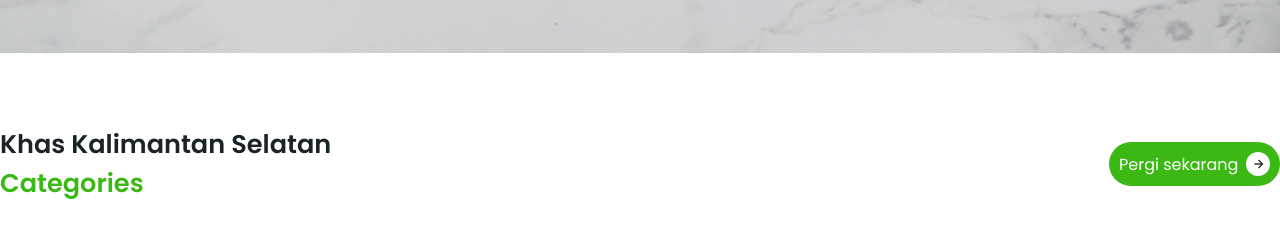
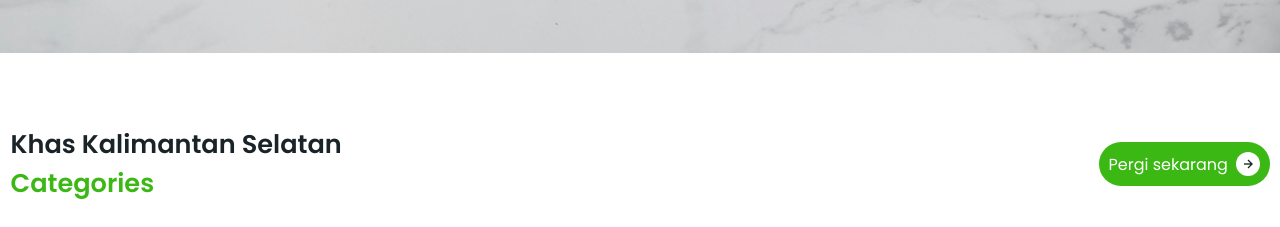
Before and after one commit to kouuch/Ingfoleh, a plain HTML site: page index.html in a window 1280 px wide. Shown: the part 703-930 px from the top of the page. Drawn offline with nearby package versions, Linux system fonts and the light colour scheme.

Commit message:
Menambahkan batas lebar dan pemusatan konten kategori
Menyetel lebar maksimum untuk elemen .categories agar tidak lebih dari 1259px dan memastikan konten terpusat secara horizontal dengan margin kiri dan kanan otomatis.

```diff
--- a/css/style.css
+++ b/css/style.css
@@ -211,3 +211,9 @@ header {
 .heading span {
   color: var(--green-color);
 }
+
+.categories {
+  max-width: 1259px;
+  margin-left: auto;
+  margin-right: auto;
+}
```
